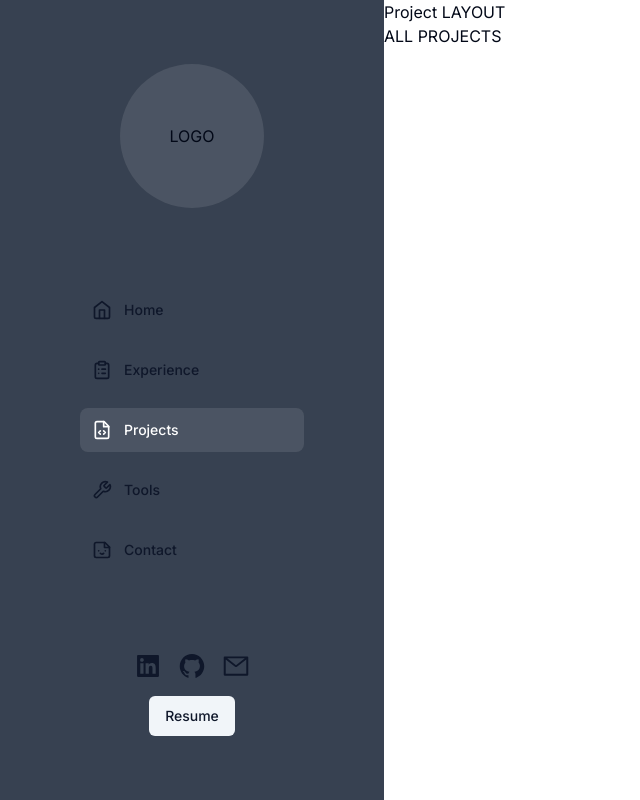
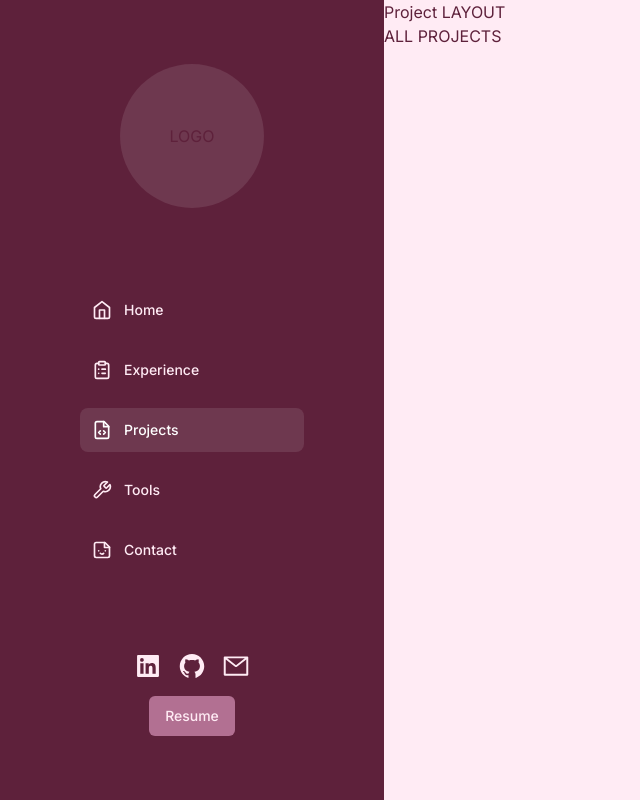
Before and after one commit to penguinboots/portfolio-v3, a Next.js app: page /projects in a window 1280 px wide. Shown: the whole page, without its empty margins (0-640 px from the left). Built offline with nearby package versions, Linux system fonts and the light colour scheme.

Commit message:
style colours

```diff
--- a/app/(dashboard)/layout.tsx
+++ b/app/(dashboard)/layout.tsx
@@ -13,7 +13,7 @@ const DashboardLayout = ({ children }: { children: React.ReactNode }) => {
         md:flex-col
         md:fixed
         md:inset-y-0
-        bg-gray-700"
+        bg-foreground"
       >
         <Sidebar />
       </div>
--- a/app/globals.css
+++ b/app/globals.css
@@ -4,8 +4,14 @@
 
 @layer base {
   :root {
-    --background: 0 0% 100%;
-    --foreground: 222.2 84% 4.9%;
+    --eggplant: 335, 48%, 25%;
+    --sky-magenta: 329, 30%, 57%;
+    --fairy: 328, 71%, 85%;
+    --blush: 333, 100%, 96%;
+    --cambridge: 162, 27%, 63%;
+
+    --background: var(--blush);
+    --foreground: var(--eggplant);
 
     --muted: 210 40% 96.1%;
     --muted-foreground: 215.4 16.3% 46.9%;
@@ -19,11 +25,11 @@
     --border: 214.3 31.8% 91.4%;
     --input: 214.3 31.8% 91.4%;
 
-    --primary: 222.2 47.4% 11.2%;
-    --primary-foreground: 210 40% 98%;
+    --primary: var(--eggplant)%;
+    --primary-foreground: var(--blush);
 
-    --secondary: 210 40% 96.1%;
-    --secondary-foreground: 222.2 47.4% 11.2%;
+    --secondary: var(--sky-magenta);
+    --secondary-foreground: var(--blush);
 
     --accent: 210 40% 96.1%;
     --accent-foreground: 222.2 47.4% 11.2%;
```
